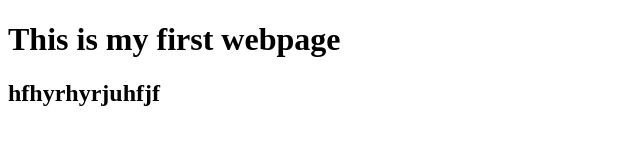
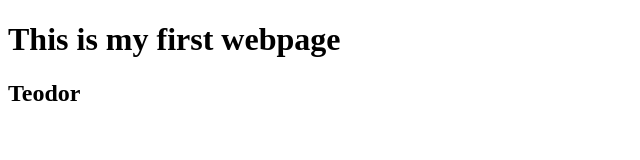
Before and after one commit to teodor20/Web, a plain HTML site: page index.html in a window 1280 px wide. Shown: the whole page, without its empty margins (0-640 px from the left). Drawn offline with Linux system fonts and the light colour scheme.

Commit message:
Changing name2

```diff
--- a/index.html
+++ b/index.html
@@ -6,6 +6,6 @@
 </head>
 <body>
 <h1>This is my first webpage</h1>
-<h2>hfhyrhyrjuhfjf</h2>
+<h2>Teodor</h2>
 </body>
 </html>
```
